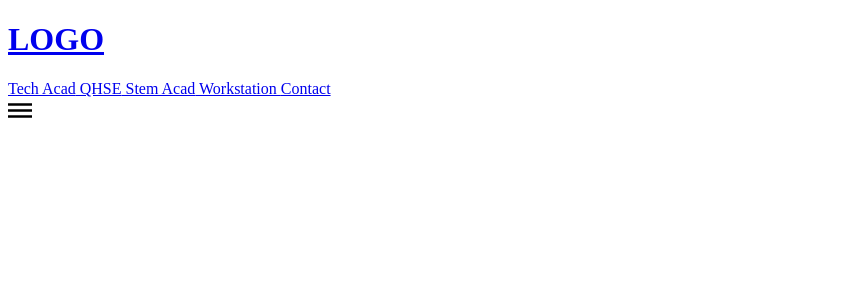
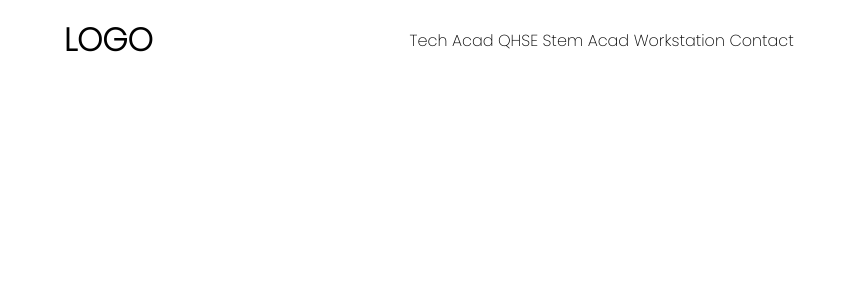
Before and after one commit to Ade2002/meetup-page, a React (Create React App) app: page / in a window 1280 px wide. Shown: the top 300 px of the page, without its empty margins (0-849 px from the left). Built offline with nearby package versions, Linux system fonts and the light colour scheme.

Commit message:
updated to react version 18 took out react dom and added create root

```diff
--- a/package.json
+++ b/package.json
@@ -9,6 +9,7 @@
     "react": "^18.0.0",
     "react-dom": "^18.0.0",
     "react-scripts": "5.0.0",
+    "sass": "^1.50.0",
     "web-vitals": "^2.1.4"
   },
   "scripts": {
--- a/src/App.js
+++ b/src/App.js
@@ -1,4 +1,5 @@
 import { Header } from "./layouts/Header";
+import './sass/style.scss'
 function App() {
   return (
     <div className="App">
--- a/src/index.js
+++ b/src/index.js
@@ -1,7 +1,8 @@
 import React from 'react';
-import ReactDOM from 'react-dom';
+import { createRoot } from 'react-dom/client';
 import App from './App';
-ReactDOM.render(
-    <App />,
-  document.getElementById('root')
-);
+import reportWebVitals from './reportWebVitals';
+const container = document.getElementById('root');
+const root = createRoot(container);
+root.render(<App tab="home" />);
+reportWebVitals();
--- a/src/layouts/Header.js
+++ b/src/layouts/Header.js
@@ -1,22 +1,33 @@
-import React from 'react'
+import React,{useEffect} from 'react'
 
 export const Header = () => {
-  return ( <header>
-    <a href="/" class="logo">
+    useEffect(() => {
+         document.title = 'hi'
+
+        })
+       const nav = document.querySelector('nav')
+        const headerFunction = () => {
+            nav.classList.toggle('none')
+        }
+
+
+    return (
+        <header>
+            <a href="/" className="logo">
                 <h1 width="34" height="43">LOGO</h1>
             </a>
-    <nav class="navigate none">
+            <nav className="navigate none">
                 <a href="/"> Tech Acad</a>
                 <a href="/"> QHSE</a>
                 <a href="/"> Stem Acad</a>
                 <a href="/"> Workstation </a>
                 <a href="/"> Contact </a>
             </nav>
-    <span class="mobile">
-            <svg class="bar" width="24" height="24" xmlns="http://www.w3.org/2000/svg" fill-rule="evenodd"
-                clip-rule="evenodd">
+            <span className="mobile" onClick={headerFunction}>
+                <svg className="bar" width="24" height="24" xmlns="http://www.w3.org/2000/svg" fillRule="evenodd"
+                    clipRule="evenodd">
                     <path d="M24 18v1h-24v-1h24zm0-6v1h-24v-1h24zm0-6v1h-24v-1h24z" fill="#1040e2" stroke="black"
-                    stroke-width="1.5"></path>
+                        strokeWidth="1.5"></path>
                     <path d="M24 19h-24v-1h24v1zm0-6h-24v-1h24v1zm0-6h-24v-1h24v1z"></path>
                 </svg>
             </span>
--- /dev/null
+++ b/src/reportWebVitals.js
@@ -0,0 +1,13 @@
+const reportWebVitals = onPerfEntry => {
+  if (onPerfEntry && onPerfEntry instanceof Function) {
+    import('web-vitals').then(({ getCLS, getFID, getFCP, getLCP, getTTFB }) => {
+      getCLS(onPerfEntry);
+      getFID(onPerfEntry);
+      getFCP(onPerfEntry);
+      getLCP(onPerfEntry);
+      getTTFB(onPerfEntry);
+    });
+  }
+};
+
+export default reportWebVitals;
--- a/src/sass/style.css
+++ /dev/null
@@ -1,144 +0,0 @@
-@import url("https://fonts.googleapis.com/css2?family=Poppins:wght@200&display=swap");
-.db {
-  display: block;
-}
-
-.di {
-  display: inline;
-}
-
-.active {
-  border: 1px solid #11088A !important;
-  border-radius: 5px !important;
-}
-
-* {
-  -webkit-box-sizing: border-box;
-          box-sizing: border-box;
-  margin: 0;
-  padding: 0;
-  outline: none;
-  text-decoration: none;
-  list-style-type: none;
-}
-
-html {
-  font-family: "Poppins", sans-serif;
-}
-
-body {
-  overflow: auto;
-  -webkit-box-sizing: border-box;
-          box-sizing: border-box;
-  color: #150C21;
-}
-
-h1 {
-  text-align: center;
-  font-size: 4vh;
-}
-
-button {
-  cursor: pointer;
-  color: white;
-}
-
-form {
-  width: 100%;
-  margin: 1em 0 3em 0;
-}
-
-@media only screen and (min-width: 800px) {
-  form {
-    margin: 0;
-    display: -webkit-box;
-    display: -ms-flexbox;
-    display: flex;
-    -webkit-box-orient: vertical;
-    -webkit-box-direction: normal;
-        -ms-flex-direction: column;
-            flex-direction: column;
-    -webkit-box-pack: center;
-        -ms-flex-pack: center;
-            justify-content: center;
-    -webkit-box-align: start;
-        -ms-flex-align: start;
-            align-items: flex-start;
-  }
-}
-
-small {
-  display: block;
-  text-align: center !important;
-  margin: auto;
-  padding: 0 2em;
-}
-
-header {
-  padding: 1em;
-  display: -webkit-box;
-  display: -ms-flexbox;
-  display: flex;
-  -webkit-box-pack: justify;
-      -ms-flex-pack: justify;
-          justify-content: space-between;
-  -webkit-box-align: center;
-      -ms-flex-align: center;
-          align-items: center;
-  position: relative;
-}
-
-header a {
-  color: black;
-}
-
-header a:visited {
-  color: red;
-}
-
-header a:active {
-  color: blue;
-}
-
-header nav {
-  padding: 1em;
-  color: red;
-  position: absolute;
-  background-color: black;
-  width: 100%;
-  left: 0;
-  top: 50px;
-  display: -webkit-box;
-  display: -ms-flexbox;
-  display: flex;
-  -webkit-box-orient: vertical;
-  -webkit-box-direction: normal;
-      -ms-flex-direction: column;
-          flex-direction: column;
-}
-
-header .none {
-  display: none;
-}
-
-@media screen and (min-width: 800px) {
-  header {
-    padding: 1em 4em;
-  }
-  header nav {
-    display: block;
-    padding: 0;
-    position: relative;
-    background-color: white;
-    width: 70%;
-    top: 0;
-    color: rgba(21, 12, 33, 0.59);
-  }
-  header .none {
-    display: block;
-  }
-  header .mobile {
-    display: none;
-  }
-}
-/*# sourceMappingURL=style.css.map */
```
Also changed, not shown: 2 other files (tests, documents, lock files or other folders). Lines whose indentation alone changed are shown as unchanged.
